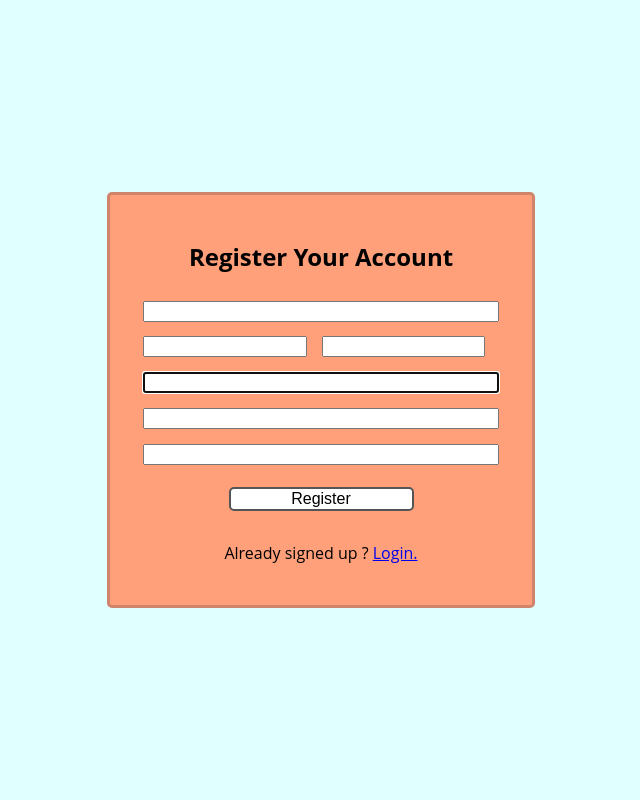
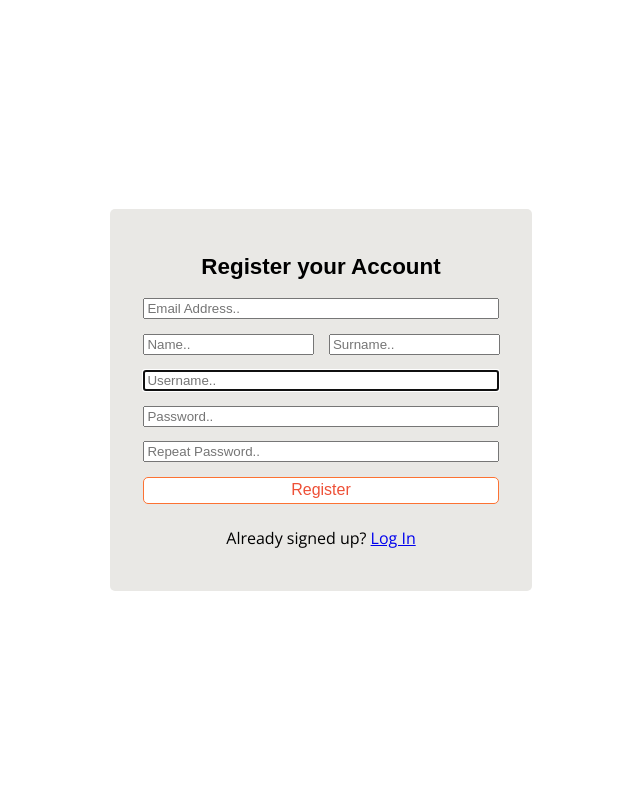
Before and after one commit to Plandarm/backend, a Django app: page /register/ in a window 1280 px wide. Shown: the whole page, without its empty margins (319-959 px from the left). Run offline with Django 3.2, Linux system fonts and the light colour scheme.

Commit message:
Forms - style and structure update
Added: placeholder text to input fields in registration form

Changed: colour scheme of registration and login forms
Changed: some pharasing in registration and login forms

```diff
--- a/plandarm/accounts/static/css/reg-page.css
+++ b/plandarm/accounts/static/css/reg-page.css
@@ -1,9 +1,11 @@
+@import url('https://fonts.googleapis.com/css2?family=Open+Sans&display=swap');
+
 html, body {
     font-family: "Open Sans";
     font-size: 16px;
     height: 100%;
     margin: 0;
-    background-color: lightcyan;
+    background-color: white;
 }
 
 .wrap-reg {
@@ -14,9 +16,9 @@ html, body {
 }
 
 .form {
-    background-color: lightsalmon;
+    background-color: rgb(233, 232, 229);
     padding: 2%;
-    border: solid rgb(207, 132, 107);
+    /* border: solid rgb(207, 132, 107); */
     border-radius: 5px;
     text-align: center;
 }
@@ -33,7 +35,7 @@ html, body {
 
 #name-surname > * {
     margin: 2%;
-    max-width: 42%;
+    max-width: 44%;
 }
 
 .regbox > input {
@@ -42,19 +44,26 @@ html, body {
 }
 
 #submit-reg {
-    margin: 4%;;
-    min-width: 50%;
-    align-self: center;
+    font-family: "Arial";
+    min-width: 0%;
+    padding-top: 0.2em;
+    padding-bottom: 0.2em;
     background-color: white;
-    color: black;
-    border: 2px solid #555555;
+    color: #ee5037;
+    border: 0.1px solid #fc7233;
     font-size: 16px;
     border-radius: 5px;
     vertical-align: middle;
 }
 
-#submit-reg:hover {
-    background-color: #555555;
-    color: white;
+h2 {
+    font-family: Arial;
+    font-size: 1.4em;
+    margin-bottom: 0.5em;
+  }
+
+  #submit-reg:active {
+    background-color: rgb(253, 238, 232);
+    color: rgb(107, 30, 21);
     transition: 0.4s;
   }
--- a/plandarm/accounts/templates/accounts/login-page.html
+++ b/plandarm/accounts/templates/accounts/login-page.html
@@ -12,7 +12,7 @@
     <body>
     <div class="wrap-login">
         <section class="form">
-            <h2>Login To Your Account</h2>
+            <h2>Log in to your Account</h2>
 
 
             <form class="loginbox" method="POST" action="" autocomplete="off">
@@ -27,7 +27,7 @@
                 <div id="messages">{{message}}</div>
             {% endfor %}
 
-            <p>Do not have an account ? <a href="{% url 'register' %}"> Register. </a></p>
+            <p>Don't have an account? <a href="{% url 'register' %}">Sign Up</a></p>
 
         </section>
 
--- a/plandarm/accounts/templates/accounts/reg-page.html
+++ b/plandarm/accounts/templates/accounts/reg-page.html
@@ -12,7 +12,7 @@
     <body>
     <div class="wrap-reg">
         <section class="form">
-            <h2>Register Your Account</h2>
+            <h2>Register your Account</h2>
 
             <form class="regbox" method="POST" action="">
                 {% csrf_token %}
@@ -30,8 +30,18 @@
 
             {{ form.errors }}
 
-            <p>Already signed up ? <a href="{% url 'login' %}"> Login. </a></p>
+            <p>Already signed up? <a href="{% url 'login' %}">Log In</a></p>
         </section>
     </div>
+
+    <script>
+        var form_fields = document.getElementsByTagName('input')
+        form_fields[1].placeholder = 'Email Address..'
+        form_fields[2].placeholder = 'Name..'
+        form_fields[3].placeholder = 'Surname..'
+        form_fields[4].placeholder = 'Username..'
+        form_fields[5].placeholder = 'Password..'
+        form_fields[6].placeholder = 'Repeat Password..'
+    </script>
     </body>
 </html>
```
Also changed, not shown: plandarm/accounts/static/css/login-page.css (+24 -10 lines).
